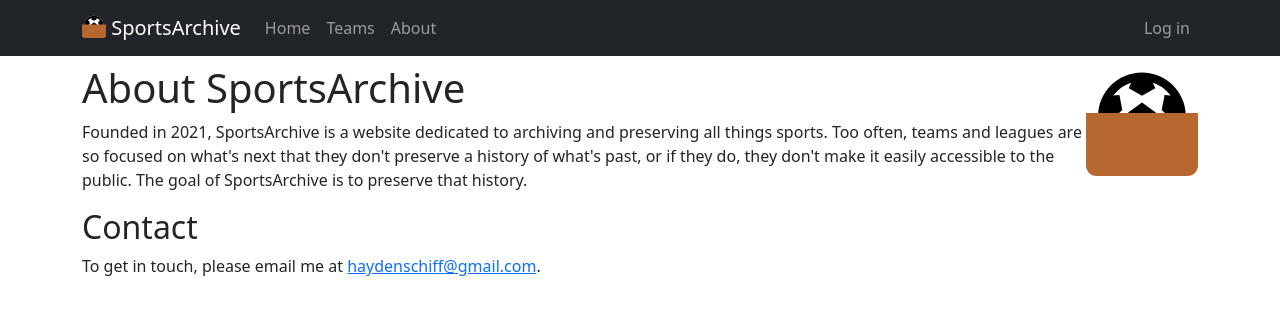
After one commit to oxguy3/sportsarchive, a Symfony app: template templates/main/about.html.twig in a window 1280 px wide. The commit adds this page. Shown: the top 315 px of the page. Run offline with Twig, Linux system fonts and the light colour scheme; the template is opened without the code that fills it, so the values that code supplies are empty; some libraries are stand-ins or nearby versions.

Commit message:
change contact to about page; remove rare exception

```diff
--- a/src/Controller/MainController.php
+++ b/src/Controller/MainController.php
@@ -16,10 +16,10 @@ class MainController extends AbstractController
     }
 
     /**
-     * @Route("/contact", name="main_contact")
+     * @Route("/about", name="main_contact")
      */
-    public function contact(): Response
+    public function about(): Response
     {
-        return $this->render('main/contact.html.twig', []);
+        return $this->render('main/about.html.twig', []);
     }
 }
--- a/src/Controller/TeamController.php
+++ b/src/Controller/TeamController.php
@@ -19,10 +19,6 @@ class TeamController extends AbstractController
         $teams = $this->getDoctrine()
             ->getRepository(Team::class)
             ->findAllAlphabetical();
-
-        if (!$teams) {
-            throw new \Exception('Could not find teams');
-        }
 
         return $this->render('team/list.html.twig', ['teams' => $teams]);
     }
--- a/templates/base.html.twig
+++ b/templates/base.html.twig
@@ -27,7 +27,7 @@
               <a class="nav-link" href="/teams">Teams</a>
             </li>
             <li class="nav-item">
-              <a class="nav-link" href="/contact">Contact</a>
+              <a class="nav-link" href="/about">About</a>
             </li>
           </ul>
           <div class="navbar-nav">
--- /dev/null
+++ b/templates/main/about.html.twig
@@ -0,0 +1,12 @@
+{% extends "base.html.twig" %}
+
+{% block title %}About{% endblock %}
+
+{% block body %}
+  <img src="{{ asset('images/icon.svg') }}" style="width:10%;min-width:64px" class="float-md-end" alt="soccer ball in a cardboard box"/>
+  <h1>About SportsArchive</h1>
+  <p>Founded in 2021, SportsArchive is a website dedicated to archiving and preserving all things sports. Too often, teams and leagues are so focused on what's next that they don't preserve a history of what's past, or if they do, they don't make it easily accessible to the public. The goal of SportsArchive is to preserve that history.</p>
+
+  <h2>Contact</h2>
+  <p>To get in touch, please email me at <a href="mailto:haydenschiff@gmail.com">haydenschiff@gmail.com</a>.</p>
+{% endblock %}
```
Also changed, not shown: templates/main/contact.html.twig (deleted, +0 -8 lines).
